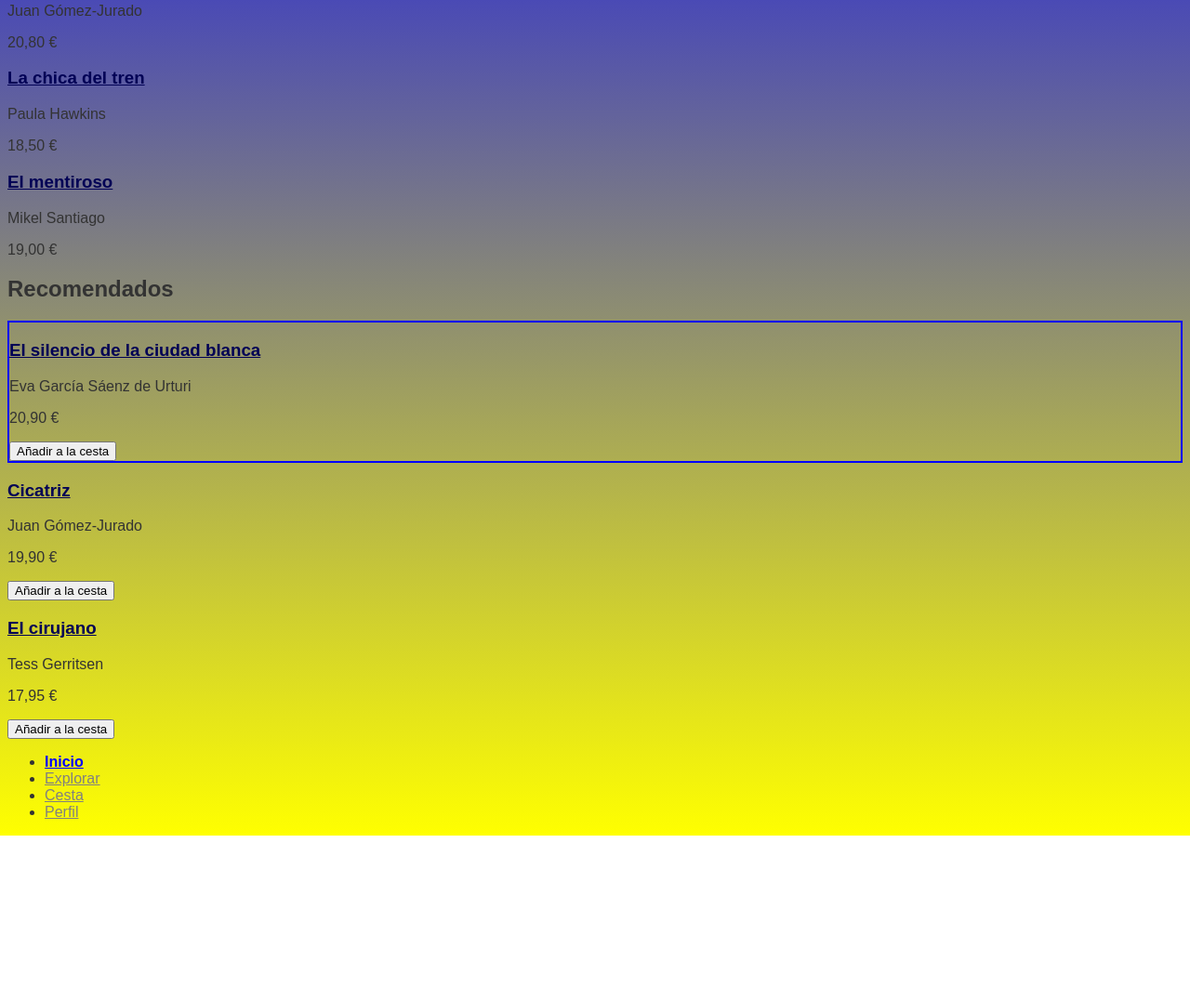
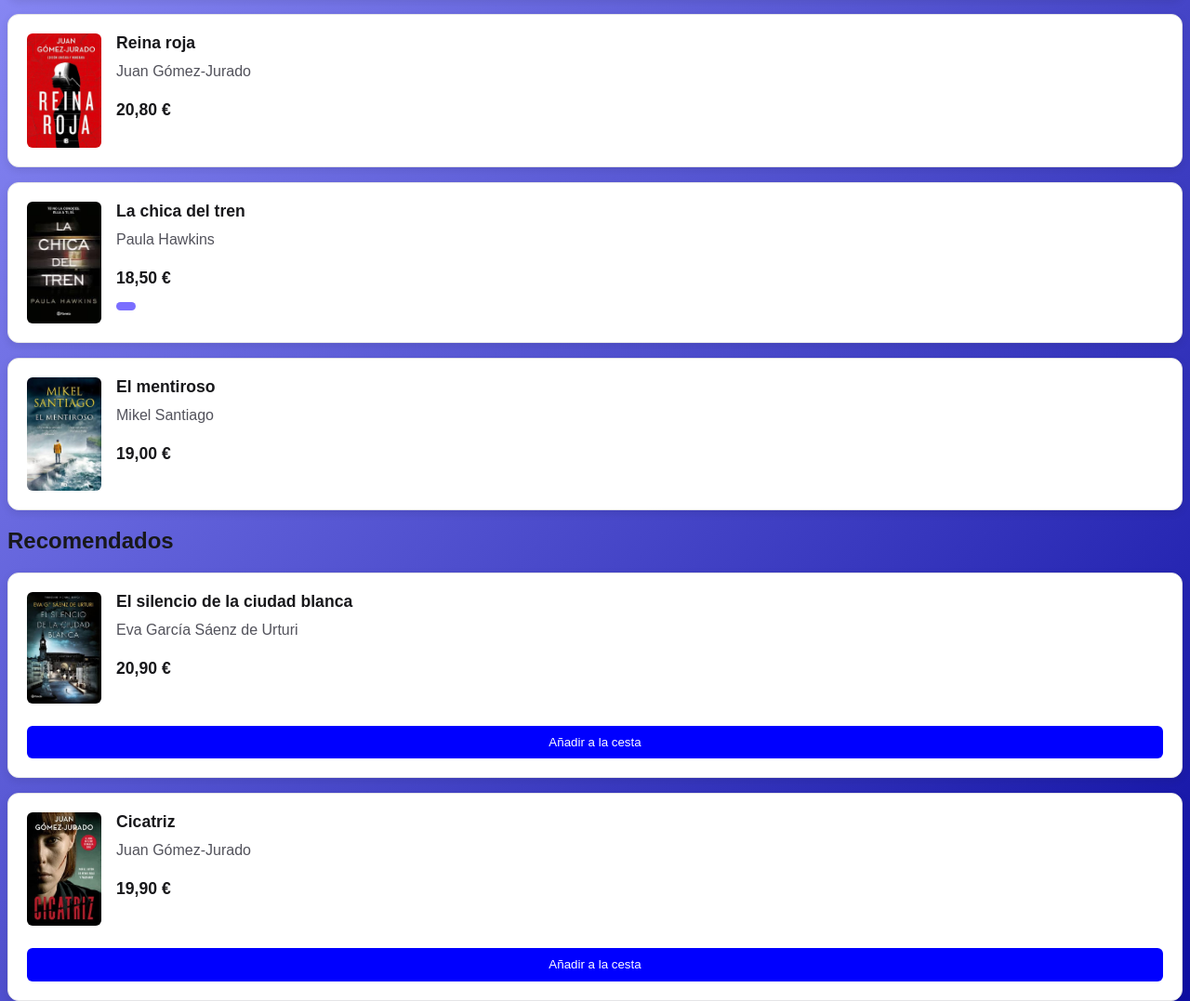
Before and after one commit to nayarabastida6/DIW-26-27, a plain HTML site: page trastienda-ud4/index.html in a window 1280 px wide. Shown: the part 369-1446 px from the top of the page at 93% size. Before the commit the page ends 1268 px from the top, so only its background shows below. Drawn offline with Linux system fonts and the light colour scheme.

Commit message:
Ejercicio 4.4: Variable CSS, color moderno y anidamiento

```diff
--- a/trastienda-ud4/css/estilos.css
+++ b/trastienda-ud4/css/estilos.css
@@ -1,13 +1,57 @@
+:root {
+    /* Escala primaria */
+    --color-primary-50: #e6e6ff;
+    --color-primary-100: #ccccff;
+    --color-primary-200: #9999ff;
+    --color-primary-300: #6666ff;
+    --color-primary-400: #3333ff;
+    --color-primary-500: #0000ff;
+    --color-primary-600: #0000cc;
+    --color-primary-700: #000099;
+    --color-primary-800: #000066;
+    --color-primary-900: #000033;
+
+    /* Escala neutra */
+    --color-neutral-50: #fafafa;
+    --color-neutral-100: #f4f4f5;
+    --color-neutral-200: #e4e4e7;
+    --color-neutral-300: #d4d4d8;
+    --color-neutral-400: #a1a1aa;
+    --color-neutral-500: #71717a;
+    --color-neutral-600: #52525b;
+    --color-neutral-700: #3f3f46;
+    --color-neutral-800: #27272a;
+    --color-neutral-900: #18181b;
+
+    /* Variables semánticas */
+    --bg-page: var(--color-neutral-50);
+    --bg-card: #ffffff;
+    --text-main: var(--color-neutral-900);
+    --text-muted: var(--color-neutral-600);
+
+    --brand: var(--color-primary-500);
+    --border-subtle: var(--color-neutral-200);
+
+    --color-accent-oklch: oklch(65% 0.25 280);
+}
+
 body {
-    /* Fondo degradado en movimiento */
-    background: linear-gradient(#0000FF, #FFFF00);
+    background: linear-gradient(135deg, var(--color-primary-200), var(--color-primary-700));
     min-height: 100vh;
     font-family: sans-serif;
-    color: #333333;
+    color: var(--text-main);
 }
 
 header {
-  background-color: #CECEDB;
+    background-color: var(--bg-card);
+    padding: 1rem;
+    border-bottom: 1px solid var(--border-subtle);
+}
+
+header a {
+    color: var(--brand);
+    font-weight: 700;
+    text-decoration: none;
 }
 
 a {
@@ -33,25 +77,8 @@ a {
 
 
 /* SELECTORES */
-nav a[aria-current="page"] {
-  color: #0000FF;
-  font-weight: bold;
-}
-
-nav a:not([aria-current="page"]) {
-  color: gray;
-}
-
-nav a:hover {
-  color: #0000FF;
-}
-
-nav a:focus-visible {
-  outline: 2px solid #0000FF;
-}
-
 h2 + .card {
-  border: 2px solid #0000FF;
+    border: 2px solid var(--brand);
 }
 
 .badge:empty {
@@ -59,9 +86,122 @@ h2 + .card {
 }
 
 article:has(.badge:not(:empty)) {
-  border: 2px solid #0000FF;
+    border: 2px solid var(--brand);
 }
 
 button[aria-label] {
     padding: 0.25rem;
 }
+
+
+
+/* Experimento con oklch */
+.badge {
+    background-color: var(--color-accent-oklch);
+    color: white;
+}
+
+/* Anidamiento */
+nav {
+    background-color: var(--bg-card);
+    border-top: 1px solid var(--border-subtle);
+
+    ul {
+        list-style: none;
+        padding: 0;
+        margin: 0;
+        display: flex;
+        justify-content: center;
+        align-items: center;
+        gap: 1.5rem;
+    }
+
+    a {
+        color: var(--text-muted);
+        text-decoration: none;
+
+        &[aria-current="page"] {
+            color: var(--brand);
+            font-weight: 700;
+        }
+
+        &:hover {
+            color: var(--text-main);
+        }
+
+        &:focus-visible {
+            outline: 2px solid var(--brand);
+        }
+    }
+}
+
+
+article.card {
+    background-color: var(--bg-card);
+    border: 1px solid var(--border-subtle);
+    border-radius: 12px;
+    padding: 1.25rem;
+    margin: 1rem 0;
+    color: var(--text-main);
+    box-shadow: 0 3px 8px rgb(24 24 27 / 10%);
+    display: flex;
+    flex-wrap: wrap;
+    align-items: flex-start;
+    gap: 1rem;
+
+    h3 {
+        margin: 0 0 0.5rem;
+        font-size: 1.1rem;
+
+        a {
+            color: var(--text-main);
+            text-decoration: none;
+
+            &:hover {
+                color: var(--brand);
+            }
+        }
+    }
+
+    img {
+        width: 80px;
+        height: auto;
+        object-fit: cover;
+        border-radius: 6px;
+        flex-shrink: 0;
+    }
+
+    p {
+        color: var(--text-muted);
+        margin: 0.5rem 0;
+        line-height: 1.5;
+    }
+
+    .precio {
+        color: var(--text-main);
+        font-weight: 700;
+        font-size: 1.1rem;
+        margin-top: 1rem;
+    }
+
+    .badge {
+        display: inline-block;
+        background-color: var(--color-accent-oklch);
+        color: white;
+        padding: 0.3rem 0.65rem;
+        border-radius: 20px;
+        font-size: 0.8rem;
+        font-weight: 700;
+    }
+
+    button {
+        flex: 0 0 100%;
+        background-color: var(--brand);
+        color: white;
+        border: none;
+        border-radius: 6px;
+        padding: 0.65rem 1rem;
+        margin-top: 0.5rem;
+        cursor: pointer;
+    }
+}
--- a/trastienda-ud4/index.html
+++ b/trastienda-ud4/index.html
@@ -19,49 +19,72 @@
     <section>
       <h2>Novedades</h2>
       <article class="card">
+        <img src="img/la-paciente-silenciosa.jpg" alt="Portada de La paciente silenciosa"/>
+        <div>
           <h3><a href="detalle.html">La paciente silenciosa</a></h3>
           <p>Alex Michaelides</p>
-        <p>19,90 €</p>
+          <p class="precio">19,90 €</p>
           <span class="badge">Novedad</span>
+        </div>
       </article>
     <!-- más tarjetas -->
       <article class="card">
+        <img src="img/reina-roja.jpg" alt="Portada de Reina roja"/>
+        <div>
           <h3><a href="detalle.html">Reina roja</a></h3>
           <p>Juan Gómez-Jurado</p>
-        <p>20,80 €</p>
+          <p class="precio">20,80 €</p>
+        </div>
       </article>
+
       <article class="card">
+        <img src="img/la-chica-del-tren.jpg" alt="Portada de La chica del tren"/>
+        <div>
           <h3><a href="detalle.html">La chica del tren</a></h3>
           <p>Paula Hawkins</p>
-        <p>18,50 €</p>
+          <p class="precio">18,50 €</p>
           <span class="badge"></span>
+        </div>
       </article>
+
       <article class="card">
+        <img src="img/el-mentiroso.jpg" alt="Portada de El mentiroso"/>
+        <div>
           <h3><a href="detalle.html">El mentiroso</a></h3>
           <p>Mikel Santiago</p>
-        <p>19,00 €</p>
+          <p class="precio">19,00 €</p>
+        </div>
       </article>
     </section>
 
     <section>
       <h2>Recomendados</h2>
       <article class="card">
+        <img src="img/el-silencio-de-la-ciudad-blanca.jpg" alt="Portada de El silencio de la ciudad blanca"/>
+        <div>
           <h3><a href="detalle.html">El silencio de la ciudad blanca</a></h3>
           <p>Eva García Sáenz de Urturi</p>
-        <p>20,90 €</p>
+          <p class="precio">20,90 €</p>
+        </div>
         <button type="button">Añadir a la cesta</button>
       </article>
       <!-- más tarjetas -->
       <article class="card">
+        <img src="img/cicatriz.jpg" alt="Portada de Cicatriz"/>
+        <div>
           <h3><a href="detalle.html">Cicatriz</a></h3>
           <p>Juan Gómez-Jurado</p>
-        <p>19,90 €</p>
+          <p class="precio">19,90 €</p>
+        </div>
         <button type="button">Añadir a la cesta</button>
       </article>
       <article class="card">
+        <img src="img/el-cirujano.jpg" alt="Portada de El cirujano"/>
+        <div>
           <h3><a href="detalle.html">El cirujano</a></h3>
           <p>Tess Gerritsen</p>
-        <p>17,95 €</p>
+          <p class="precio">17,95 €</p>
+        </div>
         <button type="button">Añadir a la cesta</button>
       </article>
     </section>
```
Also changed, not shown: trastienda-ud4/img/cicatriz.jpg (added), trastienda-ud4/img/el-cirujano.jpg (added), trastienda-ud4/img/el-mentiroso.jpg (added), trastienda-ud4/img/la-chica-del-tren.jpg (added), trastienda-ud4/img/reina-roja.jpg (added). Lines whose indentation alone changed are shown as unchanged.
